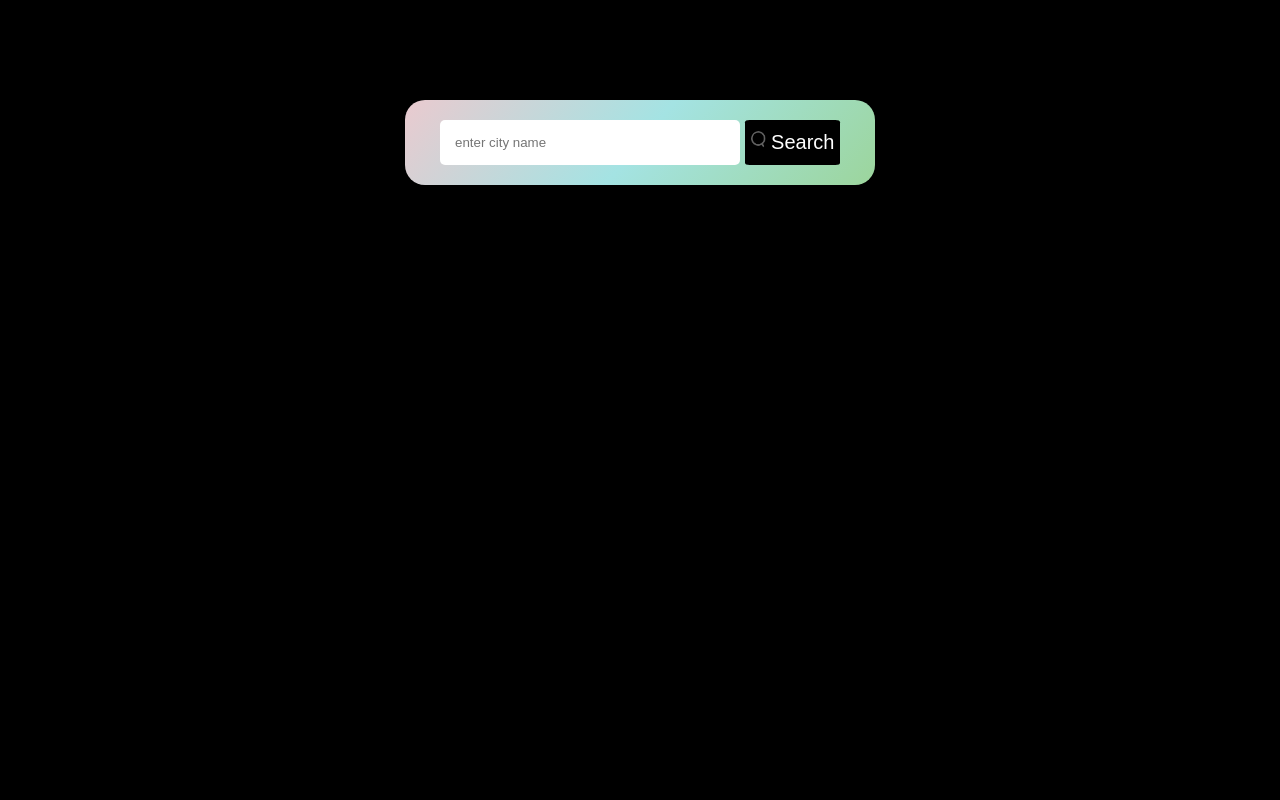
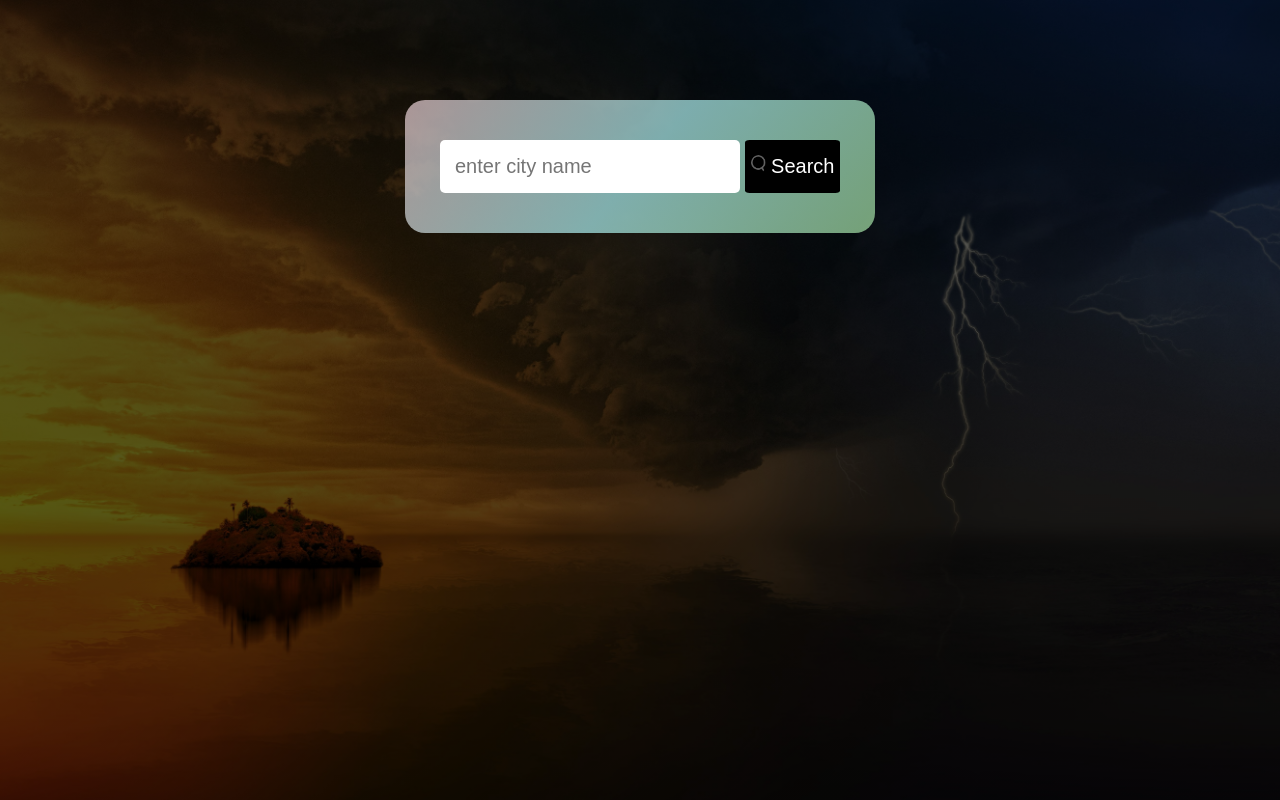
Before and after one commit to Jots37/weather-app, a plain HTML site: page index.html in a window 1280 px wide. Drawn offline with Linux system fonts and the light colour scheme.

Commit message:
modified new files

```diff
--- a/index.html
+++ b/index.html
@@ -7,6 +7,7 @@
     <title>Weather</title>
   </head>
   <body>
+    <div class="component">
     <div class="card">
       <div class="search">
         <input type="text" placeholder="enter city name" spellcheck="false" />
@@ -14,7 +15,7 @@
       </div>
       <div class="weather">
         <div>
-          <img src="images/clear.png" alt="weather" class="weath-img" />
+          <img src="" alt="weather" class="weath-img" />
         </div>
         <div class="temp">22c</div>
         <div class="city">New York</div>
@@ -24,15 +25,16 @@
             <div class="percentage">&nbsp;
 
               <br />
-              Humidity
+              <b>Humidity</b>
             </div>
           </div>
           <div class="wind">
-            <img src="images/wind.png" alt="wind" />
+            <img src="images/wind.png" alt="wind" />&nbsp;
             <div class="speed">&nbsp;15</div>
           </div>
         </div>
       </div>
+    </div>
     </div>
 
     <script>
@@ -57,9 +59,9 @@
         document.querySelector(".temp").innerHTML =
           Math.round(data.main.temp)  + "°c";
         document.querySelector(".percentage").innerHTML =
-          data.main.humidity + "%" + "<br/>" + "humidity";
+          data.main.humidity + "%" + "<br/>" + " " + "<b>&nbsp;humidity</b>";
         document.querySelector(".speed").innerHTML =
-          data.wind.speed + "&nbsp;"+"km/h" + "<br/>" + "wind speed";
+          data.wind.speed + "&nbsp;"+"km/h" + "<br/>" + " " + "<b>wind speed</b>";
 
         if (data.weather[0].main == "Clouds") {
           weatherImg.src = "images/clouds.png";
--- a/style.css
+++ b/style.css
@@ -4,18 +4,26 @@
     box-sizing: border-box;
 
 }
-body{
-    background-color: black;
+.component{
+    background-image:linear-gradient(rgba(0, 0, 0, 0.671), rgba(0, 0, 0, 0.66)),
+    url(images/weather.jpg);
+    background-position: center;
+    background-size: cover;
+    background-repeat: no-repeat;
+    width : 100%;
+    height : 100vh;
 }
 .card{
     width:90%;
     max-width: 470px;
-    background-image: linear-gradient(130deg, rgb(234, 202, 207), rgb(164, 227, 227), rgb(156, 213, 156));
+    background-image: linear-gradient(130deg, rgba(224, 197, 201, 0.737), rgba(164, 227, 227, 0.748), rgba(156, 213, 156, 0.742));
     color: black;
-    margin: 100px auto 0;
     border-radius: 20px;
-    padding:20px 35px;
+    padding:40px 35px;
     text-align: center;
+    position: relative;
+    margin: auto;
+    top: 100px;
 
 }
 .search{
@@ -23,12 +31,14 @@ body{
     flex-direction: row;
     gap: 5px;
     justify-content: center;
+
 }
 .search input{
     width: 300px;
     padding: 15px;
     border: none;
     border-radius: 5px;
+    font-size: 20px;
 }
 .search button {
     border-radius: 5%;
@@ -37,6 +47,7 @@ body{
     background-color:black;
     color: white;
     font-size: 20px;
+    cursor: pointer;
 
 }
 .search button:hover {
@@ -72,10 +83,11 @@ body{
 }
 .humidity, .wind{
     display: flex;
-
+   font-size: 20px;;
 }
 .percentage, .speed{
     color: rgb(36, 36, 36);
+    font-size: 20px;;
 }
 
 .humidity img, .wind img{
```
Also changed, not shown: images/weather.jpg (added).
